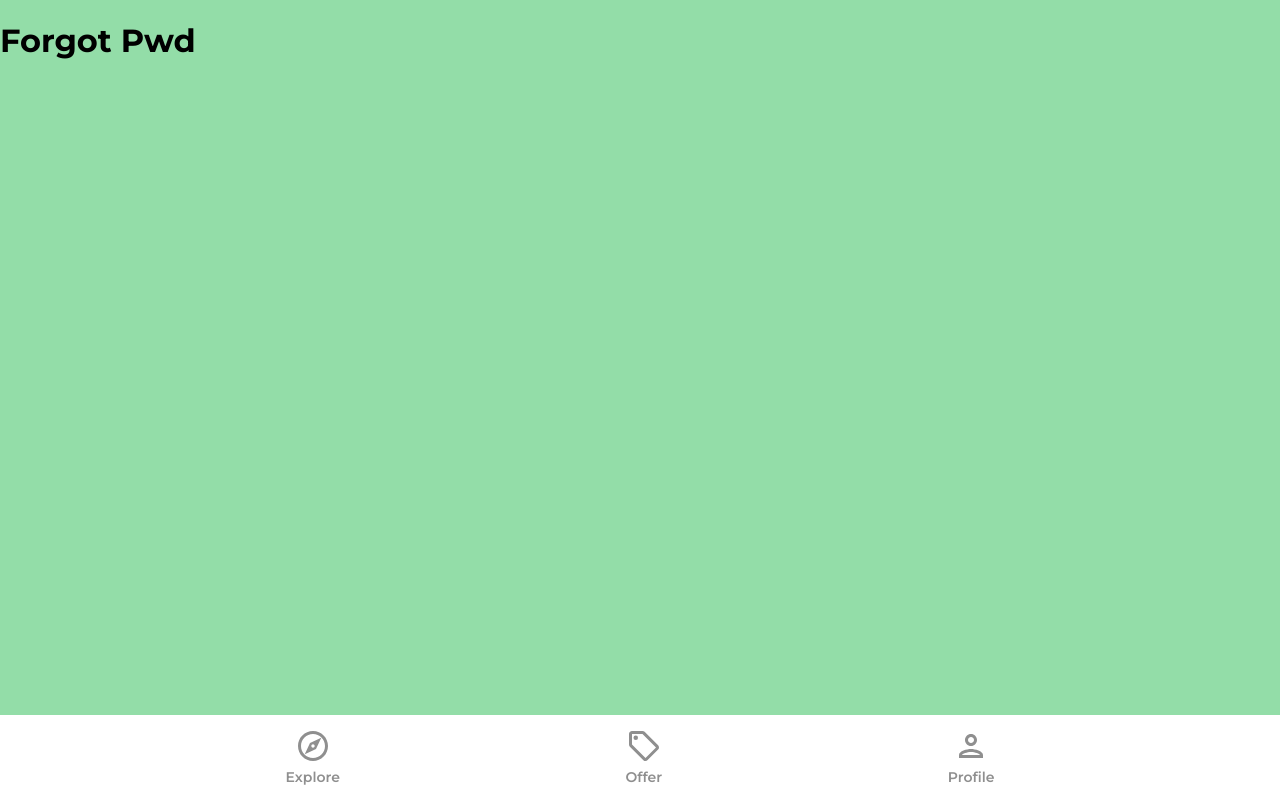
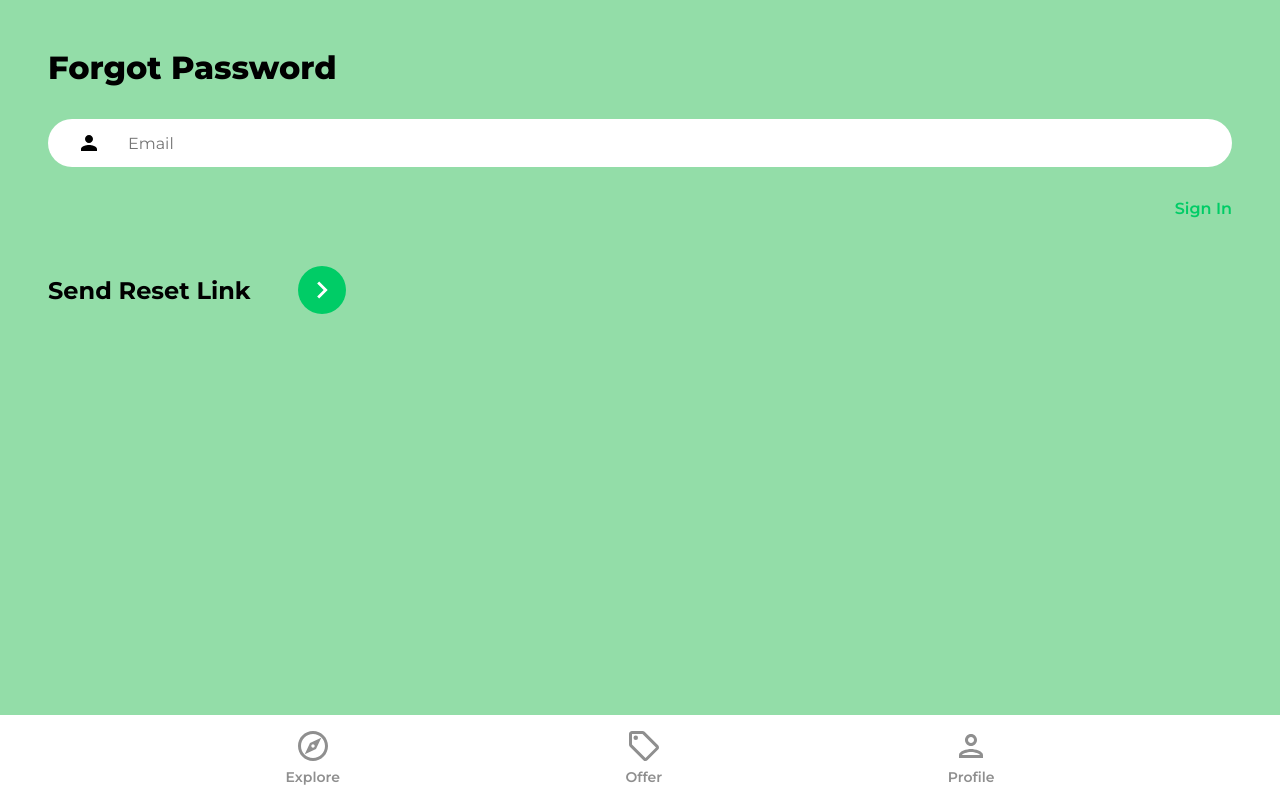
Before and after one commit to iancover/home-in, a React (Create React App) app: page /forgot-pwd in a window 1280 px wide. Built offline with nearby package versions, Linux system fonts and the light colour scheme.

Commit message:
feat: Update ForgotPwd component
- onChange: to display text as type in state
- onSubmit: send reset email with Firebase and go to sign in

```diff
--- a/src/pages/ForgotPwd.jsx
+++ b/src/pages/ForgotPwd.jsx
@@ -1,7 +1,57 @@
+import { useState } from 'react';
+import { useNavigate, Link } from 'react-router-dom';
+// Firebase & Toastify
+import { getAuth, sendPasswordResetEmail } from 'firebase/auth';
+import { toast } from 'react-toastify';
+// Icons
+import { ReactComponent as ArrowRightIcon } from '../assets/svg/keyboardArrowRightIcon.svg';
+
 function ForgotPwd() {
+  const [email, setEmail] = useState('');
+  const navigate = useNavigate();
+
+  const onChange = (e) => setEmail(e.target.value);
+
+  const onSubmit = async (e) => {
+    e.preventDefault();
+    try {
+      const auth = getAuth();
+      await sendPasswordResetEmail(auth, email);
+      toast.success('Email was sent');
+      navigate('/sign-in');
+    } catch (error) {
+      toast.error('Could not send reset email');
+    }
+  };
+
   return (
-    <div>
-      <h1>Forgot Pwd</h1>
+    <div className='pg-container'>
+      <header>
+        <p className='pg-header'>Forgot Password</p>
+      </header>
+
+      <main>
+        <form onSubmit={onSubmit}>
+          <input
+            type='email'
+            className='email-input'
+            id='email'
+            value={email}
+            placeholder='Email'
+            onChange={onChange}
+          />
+          <Link className='forgot-pwd-link' to='/sign-in'>
+            Sign In
+          </Link>
+
+          <div className='sign-in-bar'>
+            <div className='sign-in-txt'>Send Reset Link</div>
+            <button className='sign-in-btn'>
+              <ArrowRightIcon fill='#fff' width='34px' height='34px' />
+            </button>
+          </div>
+        </form>
+      </main>
     </div>
   );
 }
```
